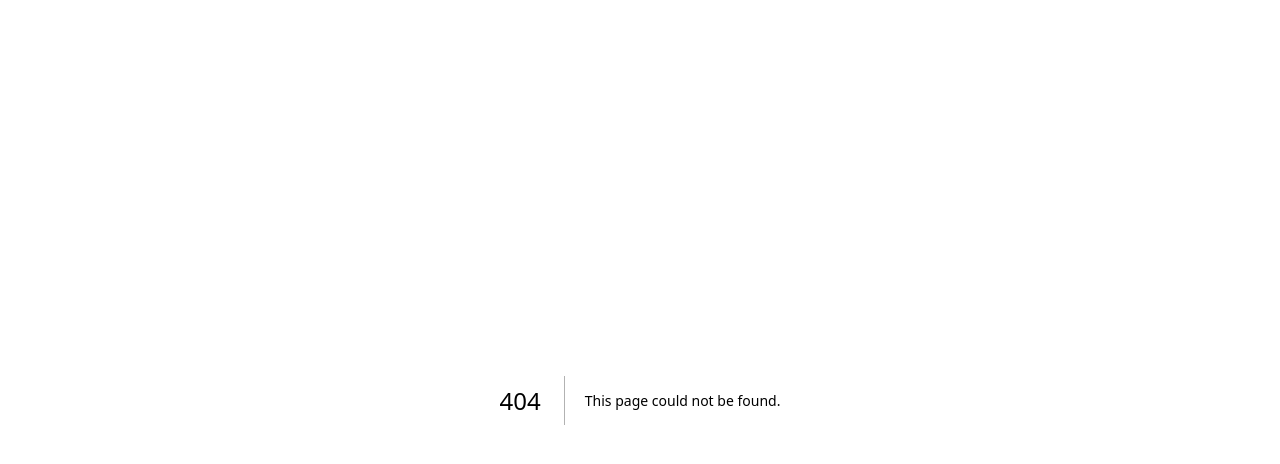
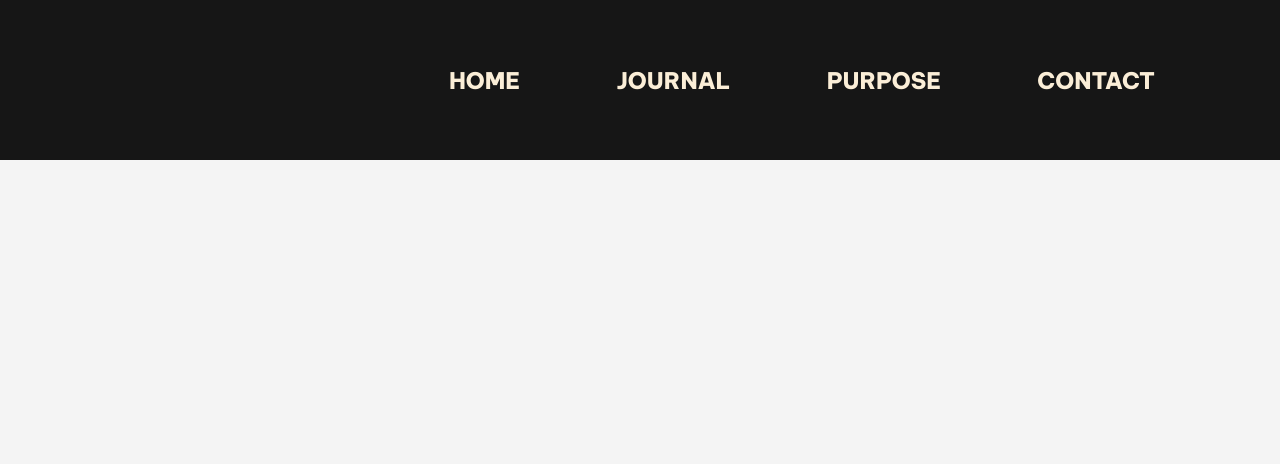
Before and after one commit to constance07/Weve-Got-To-Talk, a Next.js app in the folder wntt/: page /directory/journal in a window 1280 px wide. Before the commit this address had no page. Shown: the top 464 px of the page. Built offline with nearby package versions, Linux system fonts and the light colour scheme.

Commit message:
Day 6: Initial Page-Routing & building local CSS files

```diff
--- a/wntt/app/components/navigation.tsx
+++ b/wntt/app/components/navigation.tsx
@@ -1,5 +1,5 @@
 import '../globals.css';
-import NextLink from 'next/link';
+import Link from 'next/link';
 
 export default function Navigation(){
     return(
@@ -7,10 +7,10 @@ export default function Navigation(){
         {/*Navigation Bar*/}
             <nav className="navContainer">
                 <ul>
-                    <li><NextLink href ="..">HOME</NextLink></li>
-                    <li><NextLink href =''>JOURNAL</NextLink></li>
-                    <li><NextLink href ="..">PURPOSE</NextLink></li>
-                    <li><NextLink href ="..">CONTACT</NextLink></li>
+                    <li><Link href ="/">HOME</Link></li>
+                    <li><Link href ='/directory/journal'>JOURNAL</Link></li>
+                    <li><Link href ="..">PURPOSE</Link></li>
+                    <li><Link href ="..">CONTACT</Link></li>
                 </ul>
             </nav>
         </>
--- /dev/null
+++ b/wntt/app/directory/journal/local.css
@@ -0,0 +1,182 @@
+/* Base Website Layout */
+*{
+  margin: 0;
+  padding: 0;
+}
+body{
+  background-color: #F4F4F4;
+  margin-left: auto;
+  margin-right: auto;
+  padding-left:0.5 rem;
+  padding-right:0.5 rem;
+}
+
+
+
+
+/*Responsive Design --> Media Queries*/
+  /*Xs*/
+  @media (min-width: 475px){
+    /*HERO SECTION*/
+      /*Navigation Bar(As Imported Component)*/
+
+    /*ABOUT SECTION*/
+    .aboutContainer{
+      height: 80%;
+      background-color: #292727;
+      padding-top: 20%;
+      padding-bottom: 20%;
+    }.aboutTitle{
+      font-size: 1.2em;
+      text-align: center;
+      background-color: #292727;
+      color:#FBEED7;
+    }.aboutSubTitle{
+      text-align: center;
+      margin: 4%;
+      font-size: 1.0em;
+      color: #F4F4F4;
+    }.aboutDisc{
+      color: #F4F4F4;
+      margin-right: 6%;
+      margin-left: 6%;
+      font-size: 1.0em;
+      text-align: center;
+    }
+  /*FOOTER SECTION*/
+  .footerContainer{
+    padding: 10%;
+    text-align: center;
+  }.footerTitle{
+    font-size: 1.6em;
+  }.footerSubTitle{
+    font-size: 1.2em;
+  }.footerEmail{
+    font-size: 1.2em;
+    padding-top: 5%;
+  }
+
+
+
+
+
+
+
+  /*Sm*/
+  @media (min-width: 640px){
+  }
+
+  /*Md*/
+  @media (min-width: 768px){
+    /*HERO SECTION*/
+      .navContainer{
+        width:100%;
+        height: 20vh;
+        background-color: #161616;
+        padding-top: 0;
+        margin: 0;
+        display: flex;
+        justify-content:right;
+        box-shadow: none;
+      }
+      .navContainer ul{
+        height: 100%;
+        display: flex;
+        justify-content: right;
+        align-items: center;
+        list-style: none;
+        margin-right: 6%;
+        display: flex;
+        flex-direction: row;
+      }.navContainer li{
+        height: 25%;
+        padding: 4%;
+        display: flex;
+        font-size: 1.1em;
+      }.navContainer a{
+        text-decoration: none;
+        font-size: 1.3em;
+        display: flex;
+        align-items: center;
+        color:#FBEED7;
+      }.navContainer a:hover{
+        color: #c5baa8;
+      }
+        /*Hero Title*/
+    .heroContainer{
+      background-color: #161616;
+      padding-bottom: 6%;
+    }.heroTitle{
+      color: #FBEED7;
+      font-size: 1.5em;
+      margin: -1%;
+    }.heroTitle{
+      padding-top: 5%;
+    }.heroTitleThin{
+      font-size: 2.0em;
+    }.heroDisc{
+      font-size: 0.8em;
+      margin: 0;
+      margin-top: 3%;
+      letter-spacing: 5px;
+      margin-top: 6%;
+    }body{
+      margin: 0;
+      padding: 0;
+    }
+  /*ABOUT SECTION*/
+    .aboutContainer{
+      height: 80%;
+      background-color: #292727;
+      padding-top: 10%;
+      padding-bottom: 10%;
+    }.aboutTitle{
+
+      font-size: 2.0em;
+      text-align: center;
+      background-color: #292727;
+      color:#FBEED7;
+    }.aboutSubTitle{
+      text-align: center;
+      margin: 2%;
+      font-size: 1.5em;
+      color: #F4F4F4;
+    }.aboutDisc{
+      font-size: 1.8em;
+      padding-top: 2%;
+      margin-right: 15%;
+      margin-left: 15%;
+      padding-bottom: 2%;
+    }
+  /* Start Button */
+  .startButton button{
+    color: #161616;
+    font-size: 0.8em;
+    border-radius: 35px;
+    width: 400px;
+    height: 75px;
+    margin-top: 6%;
+    margin-bottom: 5%;
+  }
+  /*FOOTER SECTION*/
+  .footerContainer{
+    padding: 2%;
+    text-align: center;
+  }.footerTitle{
+    font-size: 2.0em;
+  }.footerSubTitle{
+    font-size: 1.2em;
+  }.footerEmail{
+    font-size: 1.2em;
+    padding-top: 2%;
+  }
+  }
+  /*Lg*/
+  @media (min-width: 1024px){
+/* Start Button */
+  }
+  /*Xl*/
+  @media (min-width: 1280px){
+
+  }
+  }
--- /dev/null
+++ b/wntt/app/directory/journal/page.tsx
@@ -0,0 +1,17 @@
+import Image from "next/image";
+import '../journal/local.css'
+{/* Figure out how to import global css*/}
+{/*Imported Components*/}
+import Navigation from "@/app/components/navigation";
+{/* Fonts */}
+import { Be_Vietnam_Pro} from 'next/font/google';
+{/*VBold*/}const be_Vietnam_Pro = Be_Vietnam_Pro({subsets: ['latin'], weight: '800'})
+
+
+export default function Journal() {
+  return (
+    <div className = {be_Vietnam_Pro.className}>
+        <Navigation/>
+    </div>
+  );
+}
```
Also changed, not shown: wntt/app/directory/journal.tsx (deleted, +0 -15 lines), wntt/app/directory/about/about.tsx (added).
